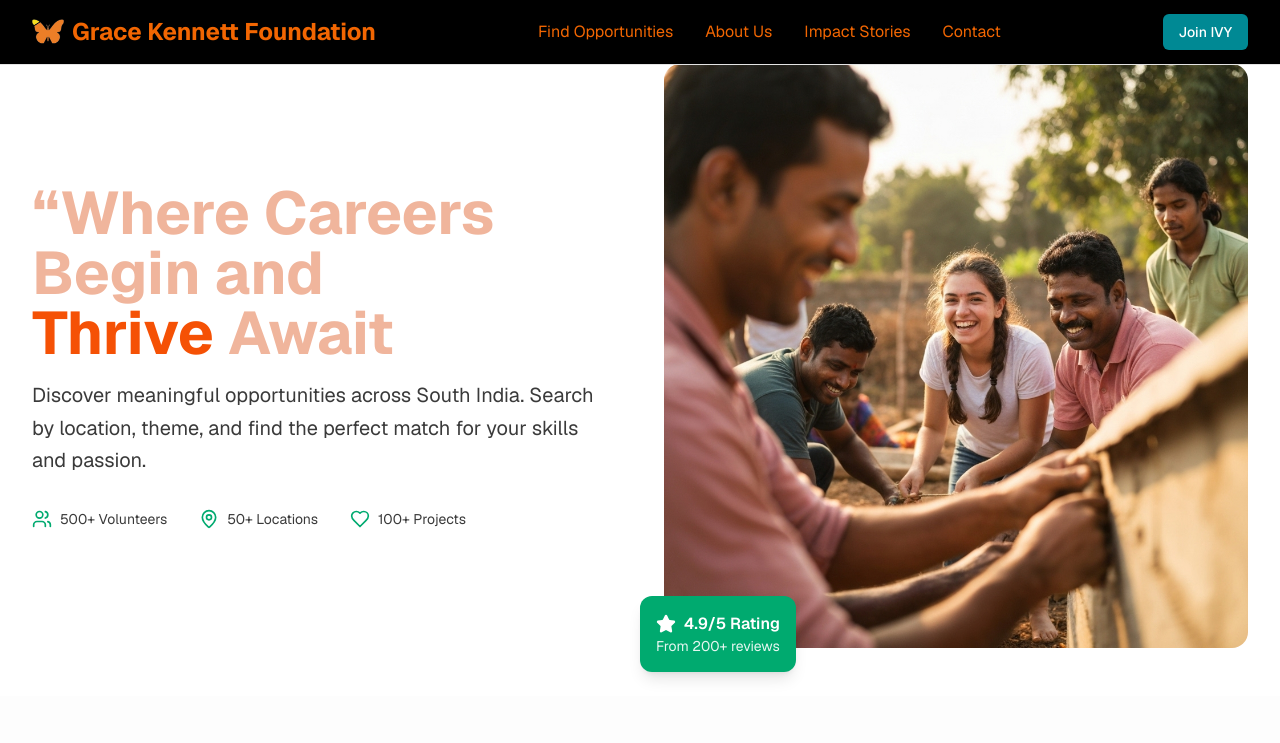
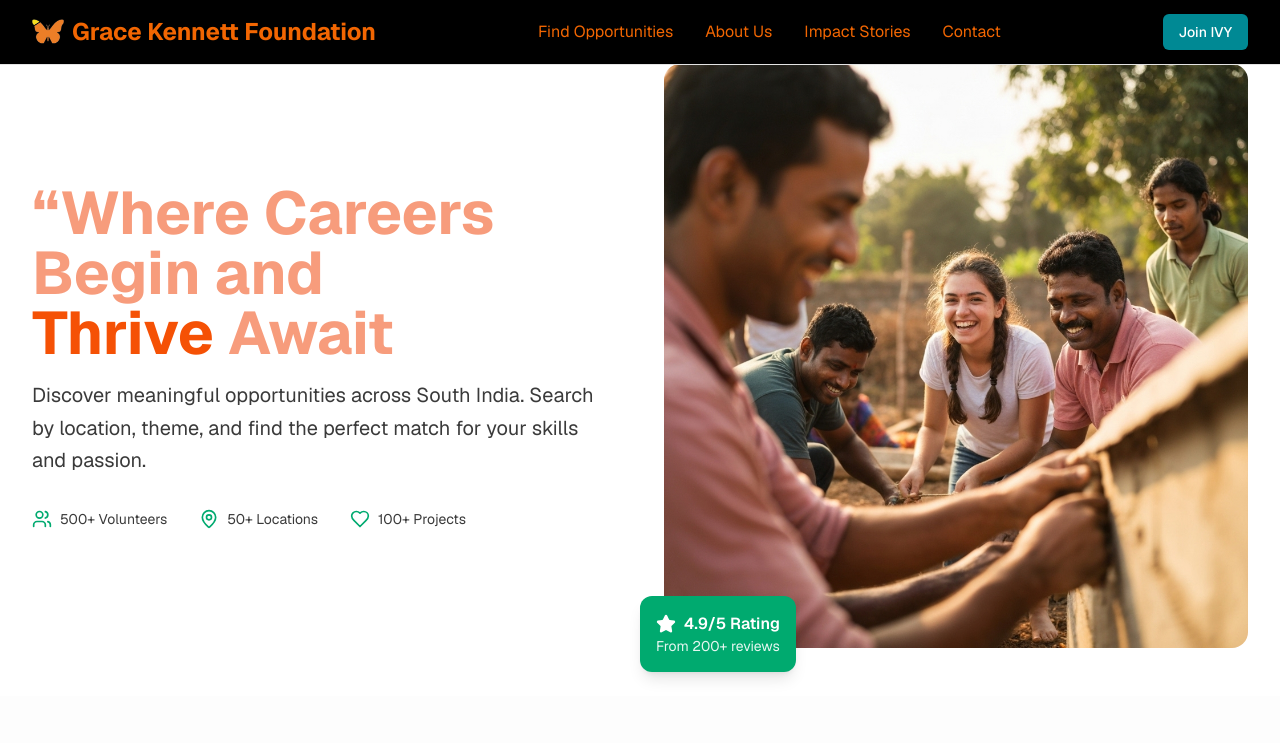
Before and after one commit to Gkfit2025/IVY-program, a Next.js app: page / in a window 1280 px wide. Shown: the top 743 px of the page. Built offline with nearby package versions, Linux system fonts and the light colour scheme; a web font is replaced by a local one.

Commit message:
Update page.tsx

```diff
--- a/app/page.tsx
+++ b/app/page.tsx
@@ -93,13 +93,13 @@ export default function IVYHomePage() {
             <div className="space-y-8">
               <div className="space-y-4">
                 <h1 className="font-playfair font-bold text-4xl md:text-6xl text-balance">
-                  <span className="text-[#F0B59C]">
+                  <span className="text-[#F79C7C]">
                     “Where Careers Begin and
                   </span>{" "}
                   <span className="text-[#F55105]">
                     Thrive
                   </span>{" "}
-                  <span className="text-[#F0B59C]">
+                  <span className="text-[#F79C7C]">
                   Await
                   </span>{" "}
                 </h1>
```
